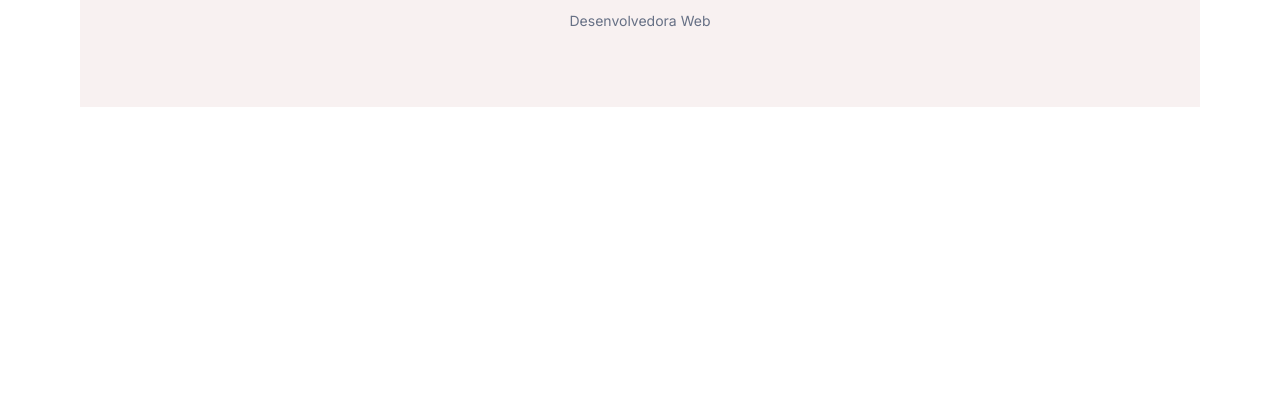
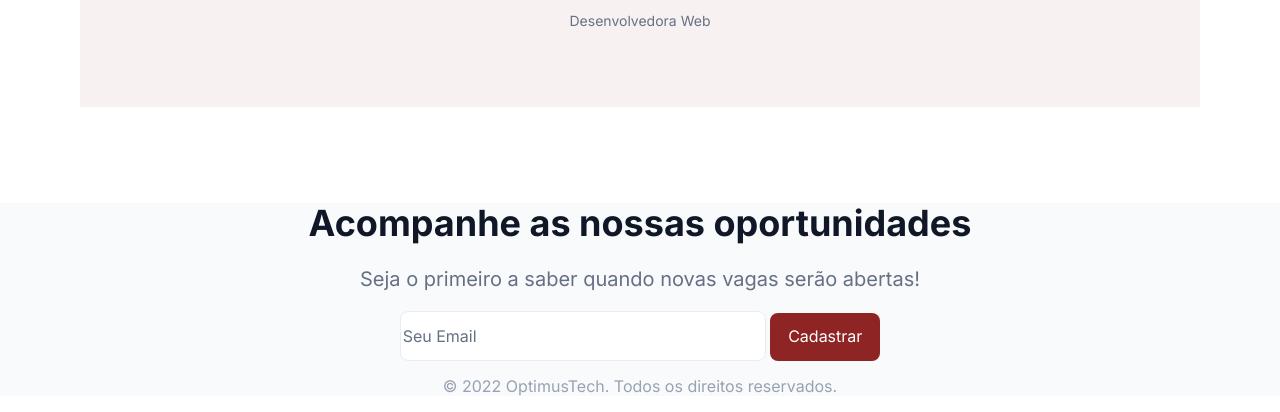
Before and after one commit to danielmbicalho/desafiohtmlcssalura, a plain HTML site: page index.html in a window 1280 px wide. Shown: the part 2683-3095 px from the top of the page. Before the commit the page ends 2886 px from the top, so only its background shows below. Drawn offline with Linux system fonts and the light colour scheme.

Commit message:
Finalizando o projeto, adição do footer

```diff
--- a/index.html
+++ b/index.html
@@ -45,7 +45,7 @@
             <a href="#" id="cabecalho__acesso__link">
                 Entrar
             </a>
-            <a href="#" id="cabecalho__acesso__botao">
+            <a href="#" class="cadastro__botao">
                 Cadastrar
             </a>
         </div>
@@ -143,5 +143,21 @@
         <p class="depoimentos__cargo">Desenvolvedora Web</p>
     </section>
 
+    <footer class="rodape">
+        <h1 class="rodape__titulo">
+            Acompanhe as nossas oportunidades
+        </h1>
+        <h3 class="rodape__subtitulo">
+            Seja o primeiro a saber quando novas vagas serão abertas!
+        </h3>
+        <form action="">
+            <input type="text" placeholder="Seu Email" class="rodape__entrada-email">
+            <button class="cadastro__botao"> Cadastrar</button>
+        </form>
+        <p class="rodape__direitos-autorais">
+            © 2022 OptimusTech. Todos os direitos reservados.
+        </p>
+
+    </footer>
 </body>
 </html>
--- a/styles/style.css
+++ b/styles/style.css
@@ -9,9 +9,19 @@
     --cor-secundaria: #8E2424;
     --fonte-primaria: 'Inter', sans-serif;
     --cor-terciaria: #8E242410;
+    --cor-borda: #EAECF0;
 }
 * {
     font-family: var(--fonte-primaria);
+}
+.cadastro__botao{
+    height: 48px;
+    text-decoration: none;
+    padding: 10px 18px;
+    border-radius: 8px;
+    background-color: var(--cor-secundaria);
+    color: var(--cor-primaria);
+    border: none;
 }
 
 .sobre-nos {
@@ -120,7 +130,7 @@
 
 .vaga__descricao {
     margin: 1rem auto;
-    border: #EAECF0 solid 1px;
+    border: var(--cor-borda) solid 1px;
     border-radius: 8px;
     display: block;
     padding: 1.5rem;
@@ -161,3 +171,36 @@
     color: var(--cor-texto-secundaria);
     font-size: 14px;
 }
+
+.rodape {
+    background-color: #F9FAFB;
+    text-align: center;
+}
+
+.rodape__titulo{
+    font-size: 36px;
+    color: var(--cor-texto-terciaria);
+}
+
+.rodape__subtitulo{
+    font-size: 20px;
+    color: var(--cor-texto-secundaria);
+    font-weight: 400;
+}
+
+.rodape__entrada-email{
+    width: 360px;
+    height: 46px;
+    border: var(--cor-borda) solid 1px;
+    border-radius: 8px;
+}
+
+.rodape__entrada-email::placeholder{
+    font-size: 16px;
+    color: var(--cor-texto-secundaria);
+}
+
+.rodape__direitos-autorais {
+    font-size: 16px;
+    color: #98A2B3;
+}
```
